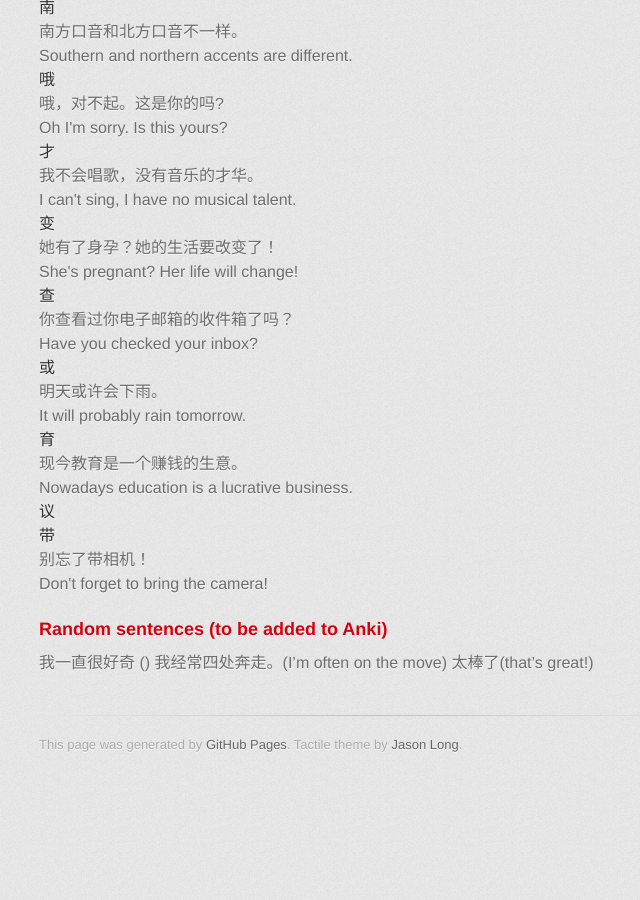
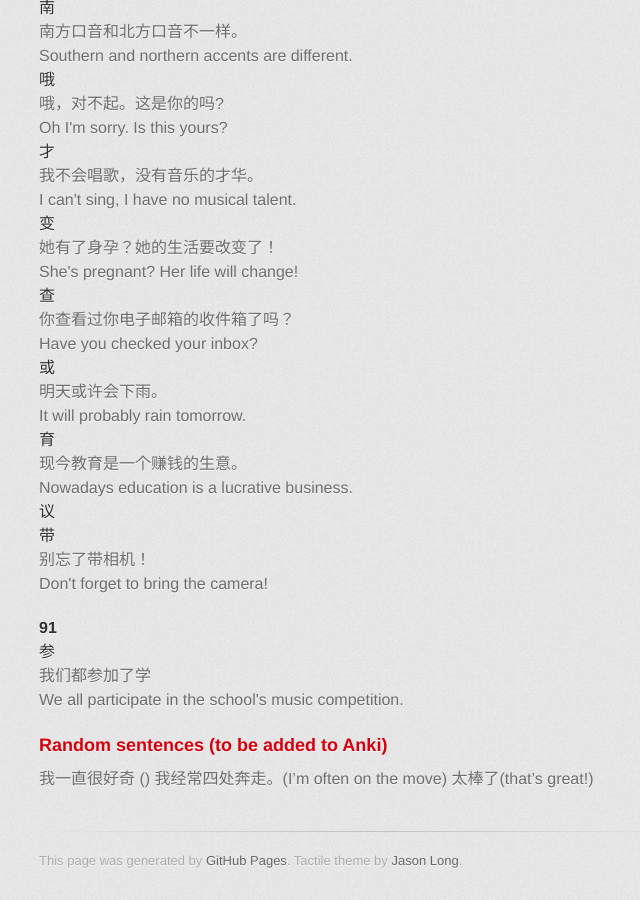
Before and after one commit to axiomiety/axiomiety.github.io, a Jekyll site: the page built from llog/mandarin.markdown, in a window 1280 px wide and 900 px high, scrolled down 5742 px. Shown: the whole window, without its empty margins (291-931 px from the left). Built offline with Jekyll 4.4.1, drawn with Linux system fonts in a browser that asks for light colours; nearby versions of some CDN libraries; some web fonts are replaced; before the commit the page ends 6526 px from its top, so only the background shows below that.

Commit message:
mandarin

```diff
--- a/llog/mandarin.markdown
+++ b/llog/mandarin.markdown
@@ -308,6 +308,42 @@ Character|Sentence|Translation
   <dd>Don't forget to bring the camera!</dd>
 </dl>
 
+#### 91
+
+<dl>
+  <dt>参</dt>
+  <dd>我们都参加了学</dd>
+  <dd>We all participate in the school's music competition.</dd>
+  <dt></dt>
+  <dd></dd>
+  <dd></dd>
+  <dt></dt>
+  <dd></dd>
+  <dd></dd>
+  <dt></dt>
+  <dd></dd>
+  <dd></dd>
+  <dt></dt>
+  <dd></dd>
+  <dd></dd>
+  <dt></dt>
+  <dd></dd>
+  <dd></dd>
+  <dt></dt>
+  <dd></dd>
+  <dd></dd>
+  <dt></dt>
+  <dd></dd>
+  <dd></dd>
+  <dt></dt>
+  <dd></dd>
+  <dd></dd>
+  <dt></dt>
+  <dd></dd>
+  <dd></dd>
+</dl>
+
+
 ### Random sentences (to be added to Anki)
 
 
```
